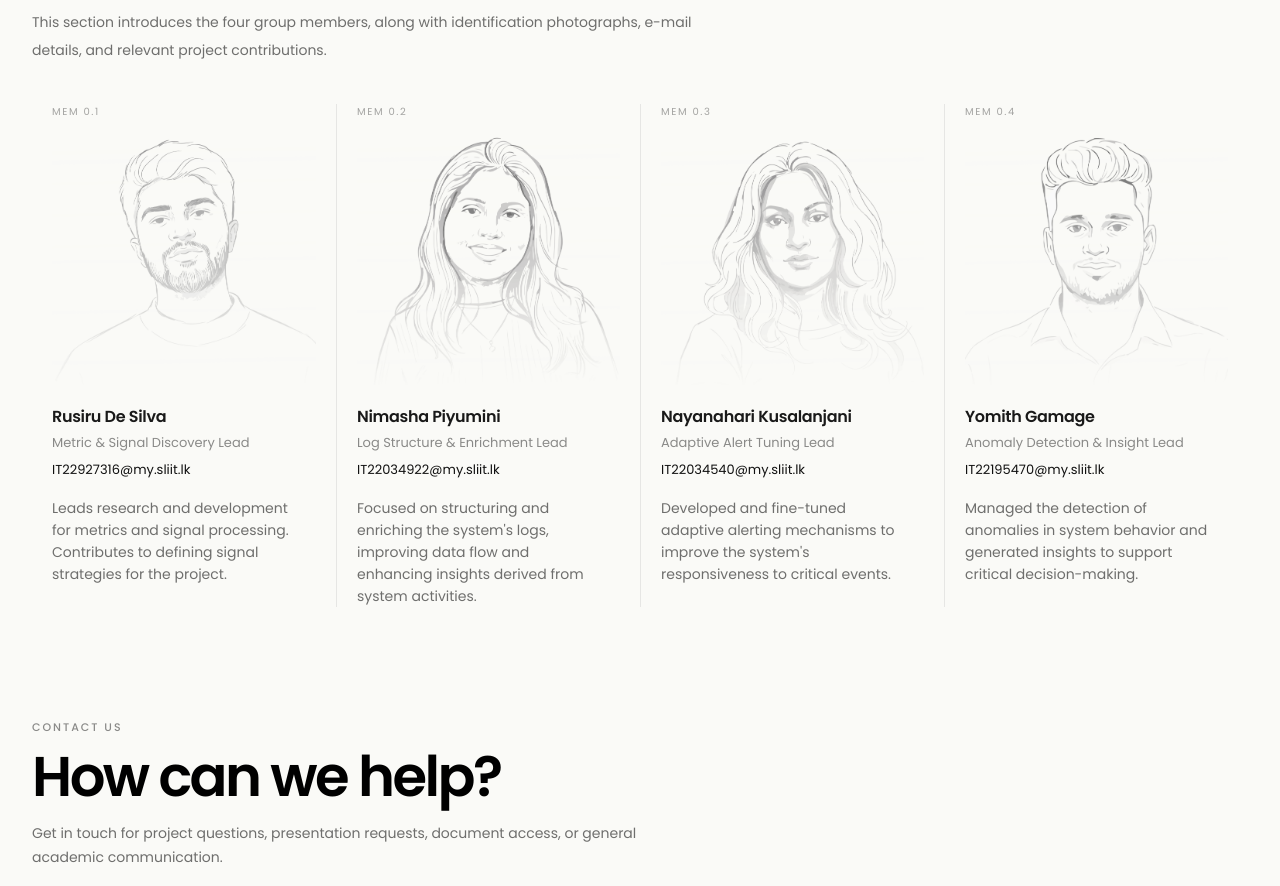
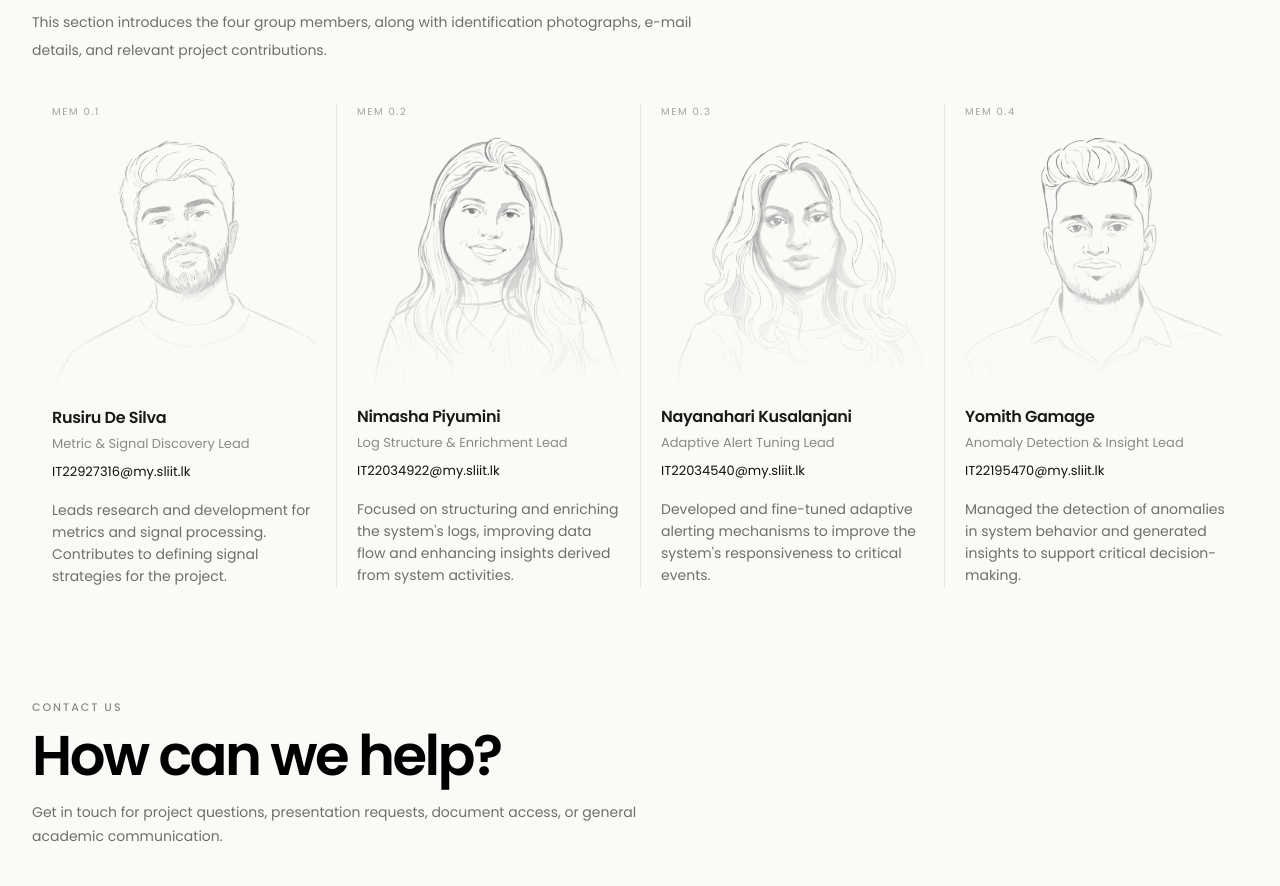
Before and after one commit to IT22927316/ObservIQ---Commercialization-Landing-Page, a Next.js app: page / in a window 1280 px wide. Shown: the part 5281-6167 px from the top of the page. Built offline with nearby package versions, Linux system fonts and the light colour scheme.

Commit message:
fixing content fit issue on team cards

```diff
--- a/app/sections/About.tsx
+++ b/app/sections/About.tsx
@@ -119,24 +119,25 @@ export default function About() {
                 <motion.div
                   key={member.id}
                   variants={itemMotion}
-                  className={`w-full border-black/8 ${!isFirstInDesktopRow ? "lg:border-l" : ""}`}
+                    className={`w-full min-h-0 border-black/8 ${!isFirstInDesktopRow ? "lg:border-l" : ""}`}
                   >
-                  <div className="w-full lg:pl-5 lg:pr-5">
+                    <div className="w-full min-h-0 lg:pl-5 lg:pr-5">
                       <div className="mb-4 text-[10px] uppercase tracking-[0.16em] text-black/35">
                         {member.id}
                       </div>
 
-                    <div className="flex h-[250px] w-full items-center justify-center rounded-[14px]">
-                      <div className="text-center">
-                        <a href={member.linkedin} target="_blank" rel="noopener noreferrer">
+                      <a
+                        href={member.linkedin}
+                        target="_blank"
+                        rel="noopener noreferrer"
+                        className="block w-full overflow-hidden rounded-[14px]"
+                      >
                         <img
                           src={member.image}
                           alt={`${member.name}'s photo`}
-                            className="w-full h-full object-cover rounded-[14px]"
+                          className="w-full h-auto object-contain rounded-[14px]"
                         />
                       </a>
-                      </div>
-                    </div>
 
                       <div className="mt-5 w-full">
                         <h3 className="text-[16px] font-semibold tracking-[-0.02em] text-black/90">
@@ -154,7 +155,7 @@ export default function About() {
                           {member.email}
                         </a>
 
-                      <p className="mt-4 max-w-[250px] text-[14px] leading-5.5 text-black/56">
+                      <p className="mt-4 w-full text-[14px] leading-5.5 text-black/56 break-words">
                         {member.achievement}
                       </p>
                     </div>
```
Lines whose indentation alone changed are shown as unchanged.
